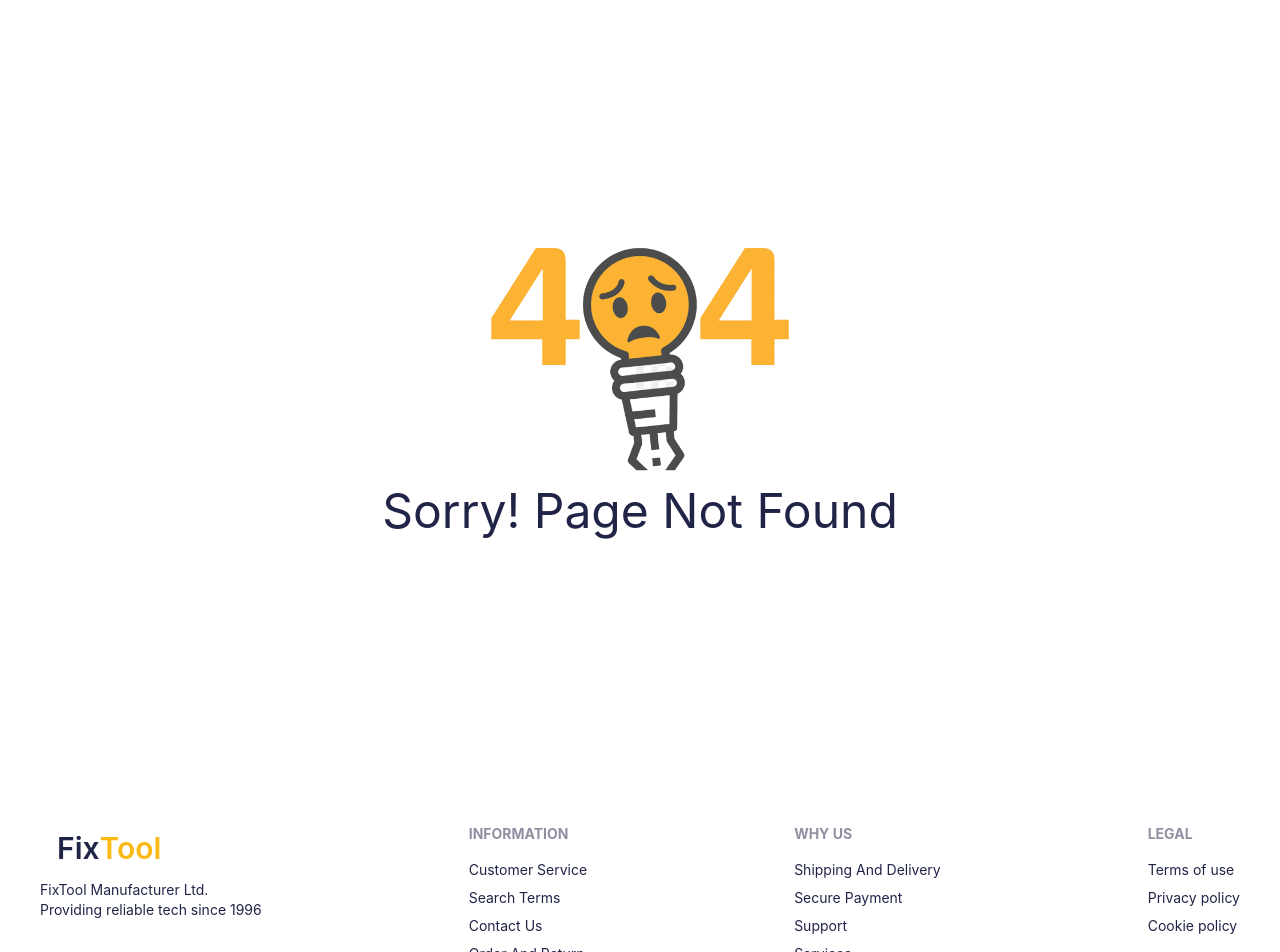
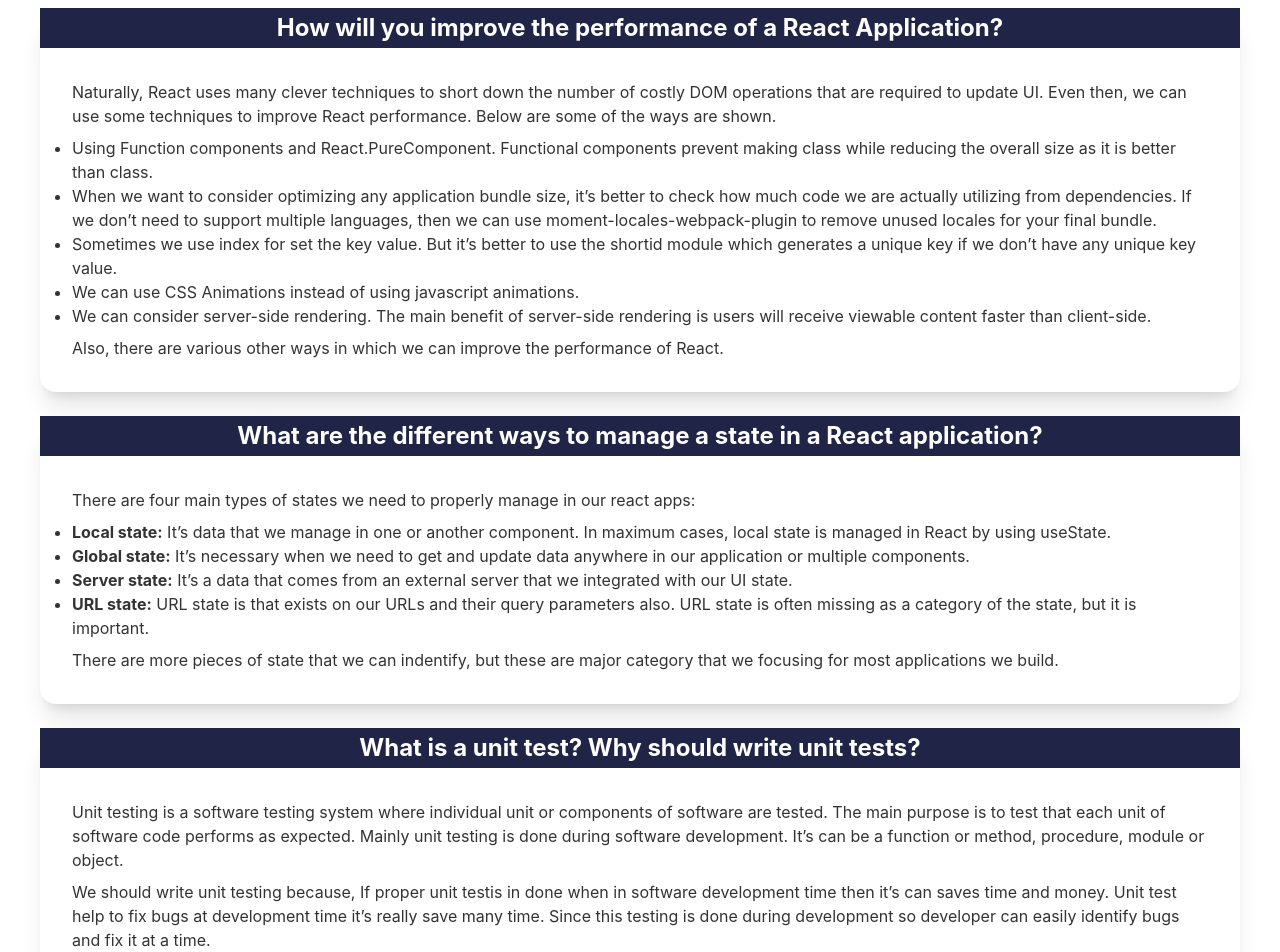
Before and after one commit to ahanafislam/fixtool_manufacturer, a React (Create React App) app: page /blog in a window 1280 px wide. Shown: the part 80-1032 px from the top of the page. Built offline with nearby package versions, Linux system fonts and the light colour scheme; no server answers; the HTML template or start-up script is replaced by a standard one.

Commit message:
Add Blog section

```diff
--- a/package.json
+++ b/package.json
@@ -18,6 +18,7 @@
     "react-router-dom": "^6.3.0",
     "react-scripts": "5.0.1",
     "react-spinners": "^0.12.0",
+    "react-syntax-highlighter": "^15.5.0",
     "react-toastify": "^9.0.1",
     "web-vitals": "^2.1.4"
   },
--- a/src/App.js
+++ b/src/App.js
@@ -21,6 +21,7 @@ import RequireUser from './Pages/Login/RequireUser';
 import AddProduct from './Pages/Dashboard/AddProduct';
 import MakeAdmin from './Pages/Dashboard/MakeAdmin';
 import ManageAllOrders from './Pages/Dashboard/ManageAllOrders';
+import Blogs from './Pages/Blogs/Blogs';
 
 function App() {
   return (
@@ -29,6 +30,7 @@ function App() {
       {/* Start Routing */}
       <Routes>
         <Route path="/" element={<Home/>}/>
+        <Route path="/blog" element={<Blogs/>}/>
         <Route path="/about" element={<About/>}/>
         <Route path="/login" element={<Login/>}/>
         <Route path="/signup" element={<Signup/>}/>
--- /dev/null
+++ b/src/Pages/Blogs/Blogs.js
@@ -0,0 +1,20 @@
+import React from 'react';
+import FifthQns from './FifthQns';
+import FirstQns from './FirstQns';
+import FourthQns from './FourthQns';
+import SecondQns from './SecondQns';
+import ThirdQns from './ThirdQns';
+
+const Blogs = () => {
+    return (
+        <section className='container mx-auto px-3 lg:px-10 mt-6'>
+            <FirstQns/>
+            <SecondQns/>
+            <ThirdQns/>
+            <FourthQns/>
+            <FifthQns/>
+        </section>
+    );
+};
+
+export default Blogs;
--- /dev/null
+++ b/src/Pages/Blogs/FifthQns.js
@@ -0,0 +1,73 @@
+import React from 'react';
+import SyntaxHighlighter from 'react-syntax-highlighter';
+import { nord } from 'react-syntax-highlighter/dist/esm/styles/hljs';
+
+const FifthQns = () => {
+    const productArray = `
+    const products = [
+        {name:"Apple", price: 8, description: "This is very sweet fruit"},
+        {name:"Tamarind", price: 5, description: "This is very sour fruit"},
+        {name: "Jackfruit", price: 12, description: "This is national fruit of bangladesh"}
+    ]`
+
+    const searchFunc = `
+    const search = (name, products) => {
+        for (const product of products) {
+            if (product.name === name) {
+                return product;
+            }
+            else {
+                return "Sorry nothing is found"
+            }
+        }
+    }
+    `
+
+    const resultStr = `
+    const result = search("Apple", products);
+    console.log(result);
+    `
+    const resultStr2 = `
+    const result = search("Orange", products);
+    console.log(result);
+    `
+
+    return (
+        <div class="card mx-auto shadow-xl mt-6 bg-base-100">
+            <h2 className='text-center font-bold text-white bg-primary text-lg justify-center p-1'>You have an array of products. Each product has a name, price, description, etc. How will you implement a search to find products by name?</h2>
+            <div class="card-body">
+                <p>For example we have an array name product,</p>
+                <SyntaxHighlighter className="font-semibold font-mono rounded-xl" language="javascript" style={nord}>
+                    {productArray}
+                </SyntaxHighlighter>
+
+                <p>Now create a function  that can search product by it’s name</p>
+                <SyntaxHighlighter className="font-semibold font-mono rounded-xl" language="javascript" style={nord}>
+                    {searchFunc}
+                </SyntaxHighlighter>
+
+                <p>Now let call this function and console the result</p>
+                <SyntaxHighlighter className="font-semibold font-mono rounded-xl" language="javascript" style={nord}>
+                    {resultStr}
+                </SyntaxHighlighter>
+
+                <p>Output</p>
+                <div class="mockup-code">
+                    <pre data-prefix="$"><code>{`{ name: 'Apple',price: 8, description: 'This is very sweet fruit' }`}</code></pre>
+                </div>
+
+                <p>Again call this function and console the result</p>
+                <SyntaxHighlighter className="font-semibold font-mono rounded-xl" language="javascript" style={nord}>
+                    {resultStr}
+                </SyntaxHighlighter>
+
+                <p>Output</p>
+                <div class="mockup-code">
+                    <pre data-prefix="$"><code>Sorry nothing is found</code></pre>
+                </div>
+            </div>
+        </div>
+    );
+};
+
+export default FifthQns;
--- /dev/null
+++ b/src/Pages/Blogs/FirstQns.js
@@ -0,0 +1,24 @@
+import React from 'react';
+
+const FirstQns = () => {
+    return (
+        <div class="card mx-auto shadow-xl mt-6 bg-base-100">
+            <h2 className='text-center font-bold text-white bg-primary text-2xl justify-center p-1'>How will you improve the performance of a React Application?</h2>
+            <div class="card-body">
+                <p>Naturally, React uses many clever techniques to short down the number of costly DOM operations that are required to update UI. Even then, we can use some techniques to improve React performance. Below are some of the ways are shown.</p>
+                <ol className='list-disc'>
+                    <li>Using Function components and React.PureComponent. Functional components prevent making class while reducing the overall size as it is better than class.</li>
+                    <li>When we want to consider optimizing any application bundle size, it’s better to check how much code we are actually utilizing from dependencies. If we don’t need to support multiple languages, then we can use moment-locales-webpack-plugin
+                         to remove unused locales for your final bundle.
+                    </li>
+                    <li>Sometimes we use index for set the key value. But it’s better to use the shortid module which generates a unique key if we don’t have any unique key value.</li>
+                    <li>We can use CSS Animations instead of using javascript animations.</li>
+                    <li>We can consider server-side rendering. The main benefit of server-side rendering is users will receive viewable content faster than client-side.</li>
+                </ol>
+                <p>Also, there are various other ways in which we can improve the performance of React.</p>
+            </div>
+        </div>
+    );
+};
+
+export default FirstQns;
--- /dev/null
+++ b/src/Pages/Blogs/FourthQns.js
@@ -0,0 +1,14 @@
+import React from 'react';
+
+const FourthQns = () => {
+    return (
+        <div class="card mx-auto shadow-xl mt-6 bg-base-100">
+            <h2 className='text-center font-bold text-white bg-primary text-2xl justify-center p-1'>Why you do not set the state directly in React?</h2>
+            <div class="card-body">
+                <p>We should not update the state directly because, when we directly update it doesn’t change this.state instantly. Rather, it create a pending state transition and accessing it after calling this method will only return the present value. If we do this we will lose control of the state across all components. If we set the state directly the mutating state will be not trigger the component re-render, this could be cause some odd bugs. setState() make changes to the component state and tells react that this component and its children need to be re-rendered with the updated state.</p>
+            </div>
+        </div>
+    );
+};
+
+export default FourthQns;
--- /dev/null
+++ b/src/Pages/Blogs/SecondQns.js
@@ -0,0 +1,21 @@
+import React from 'react';
+
+const SecondQns = () => {
+    return (
+        <div class="card mx-auto shadow-xl mt-6 bg-base-100">
+            <h2 className='text-center font-bold text-white bg-primary text-2xl justify-center p-1'>What are the different ways to manage a state in a React application?</h2>
+            <div class="card-body">
+                <p>There are four main types of states we need to properly manage in our react apps:</p>
+                <ol className='list-disc'>
+                    <li><span className='font-bold'>Local state:</span> It’s data that we manage in one or another component. In maximum cases, local state is managed in React by using useState.</li>
+                    <li><span className='font-bold'>Global state:</span> It’s necessary when we need to get and update data anywhere in our application or multiple components.</li>
+                    <li><span className='font-bold'>Server state:</span> It’s a data that comes from an external server that we integrated with our UI state.</li>
+                    <li><span className='font-bold'>URL state:</span> URL state is that exists on our URLs and their query parameters also. URL state is often missing as a category of the state, but it is important.</li>
+                </ol>
+                <p>There are more pieces of state that we can indentify,  but these are major category that we focusing for most applications we build.</p>
+            </div>
+        </div>
+    );
+};
+
+export default SecondQns;
--- /dev/null
+++ b/src/Pages/Blogs/ThirdQns.js
@@ -0,0 +1,15 @@
+import React from 'react';
+
+const ThirdQns = () => {
+    return (
+        <div class="card mx-auto shadow-xl mt-6 bg-base-100">
+            <h2 className='text-center font-bold text-white bg-primary text-2xl justify-center p-1'>What is a unit test? Why should write unit tests?</h2>
+            <div class="card-body">
+                <p>Unit testing is a software testing system where individual unit or components of software are tested.  The main purpose is to test that each unit of software code performs as expected. Mainly unit testing is done during software development. It’s can be a function or method, procedure, module or object.</p>
+                <p>We should write unit testing because, If proper unit testis in done when in software development time then it’s can saves time and money. Unit test help to fix bugs at development time it’s really save many time. Since this testing is done during development so developer can easily identify bugs and fix it at a time.</p>
+            </div>
+        </div>
+    );
+};
+
+export default ThirdQns;
--- a/src/Pages/Shared/Header.js
+++ b/src/Pages/Shared/Header.js
@@ -23,7 +23,7 @@ const Header = () => {
                         </label>
                         <ul tabIndex="0" className="menu menu-compact dropdown-content mt-3 p-2 shadow bg-primary rounded-box w-52">
                             <li><Link className='hover:text-secondary' to="/">Home</Link></li>
-                            <li><Link className='hover:text-secondary' to="/">Blog</Link></li>
+                            <li><Link className='hover:text-secondary' to="/blog">Blog</Link></li>
                             {
                                 user
                                 &&
@@ -37,7 +37,7 @@ const Header = () => {
                 <div className="navbar-center hidden lg:flex">
                     <ul className="menu menu-horizontal p-0">
                         <li><Link className='hover:text-secondary' to="/">Home</Link></li>
-                        <li><Link className='hover:text-secondary' to="/">Blog</Link></li>
+                        <li><Link className='hover:text-secondary' to="/blog">Blog</Link></li>
                         {
                             user
                             &&
```
Also changed, not shown: 1 other file (tests, documents, lock files or other folders).
